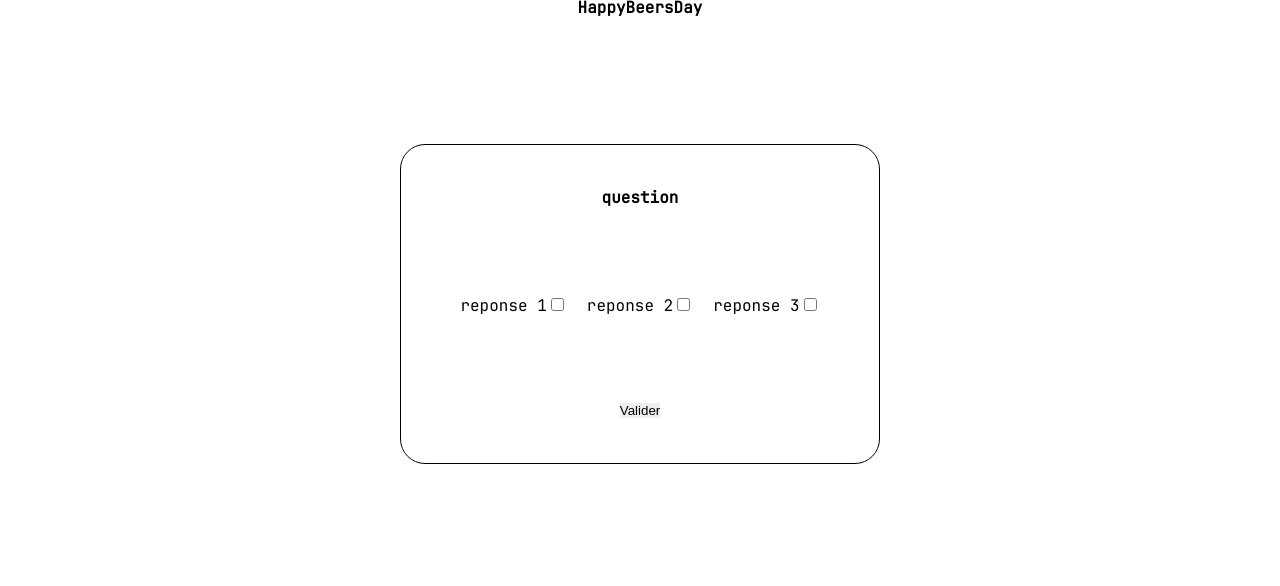
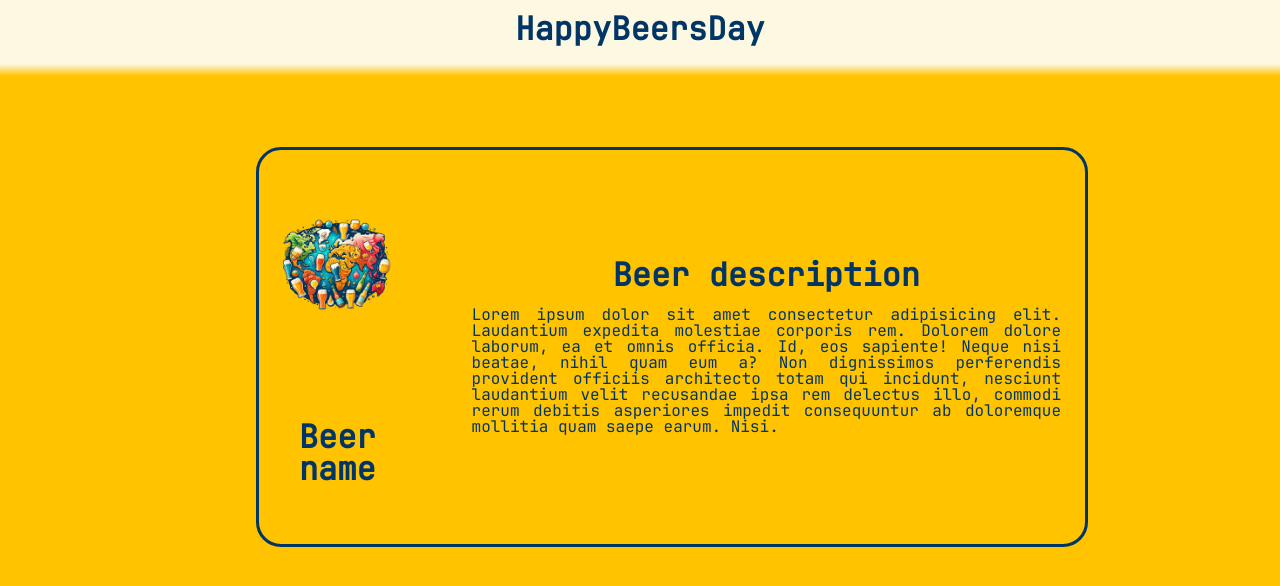
Before and after one commit to RomainRG31/happybeersday, a React (Vite) app: page /result in a window 1280 px wide. Shown: the top 586 px of the page. Built offline with nearby package versions, Linux system fonts and the light colour scheme; no server answers.

Commit message:
add style on cards

```diff
--- a/src/App.css
+++ b/src/App.css
@@ -3,8 +3,12 @@
   src: url(./fonts/JetBrainsMono-Regular.ttf);
 }
 :root {
-  --principal-color: #ffd60a;
-  --secondary-color: #001d3d;
+  --principal-color: #ffc300;
+  --secondary-color: #003566;
   --tertiary-color: #fdf8e1;
   font-family: principal;
+  background-image: linear-gradient(
+    to top,
+    var(--principal-color) 70%,
+    #f9f7f7 98%);
 }
--- a/src/App.jsx
+++ b/src/App.jsx
@@ -3,7 +3,6 @@ import QuestionCard from "./components/QuestionCard";
 import ResultCard from "./components/ResultCard";
 import "./App.css";
 import "./reset.css";
-
 
 function App() {
   useEffect(() => {
@@ -32,10 +31,12 @@ function App() {
     }
   };
 
-  return <div className="container">
-  <QuestionCard />
-  {/* <ResultCard /> */}
-</div>;
+  return (
+    <div className="container">
+      {/* <QuestionCard /> */}
+      <ResultCard />
+    </div>
+  );
 }
 
 export default App;
--- a/src/components/ResultCard.css
+++ b/src/components/ResultCard.css
@@ -1,10 +1,15 @@
 h1 {
     text-align: center;
+    font-size:4dvh;
 }
 
 .result{
+    background-color: var(--principal-color);
+    color: var(--secondary-color);
     width: 100vw;
     height: 100vh;
+    background: linear-gradient(0deg, var(--principal-color) 90.5%, var(--tertiary-color) 92%);
+    padding-top: 0.8rem;
 }
 
 .beer {
@@ -13,6 +18,7 @@ h1 {
     justify-content: space-around;
     gap: 2rem;
     width: 100%;
+
 }
 
 .result-card {
@@ -23,7 +29,7 @@ h1 {
     margin-inline: 15%;
     gap: 5rem;
     margin-left: 20%;
-    border: solid 1px black;
+    border: solid 3px var(--secondary-color);
     border-radius: 25px;
     height: 25rem;
 }
@@ -32,4 +38,5 @@ h1 {
     flex-direction: column;
     justify-content: center;
     text-align: justify;
+    gap: 1rem;
 }
--- a/src/reset.css
+++ b/src/reset.css
@@ -88,7 +88,6 @@ video {
   margin: 0;
   padding: 0;
   border: 0;
-  font-size: 100%;
   vertical-align: baseline;
 }
 /* HTML5 display-role reset for older browsers */
```
